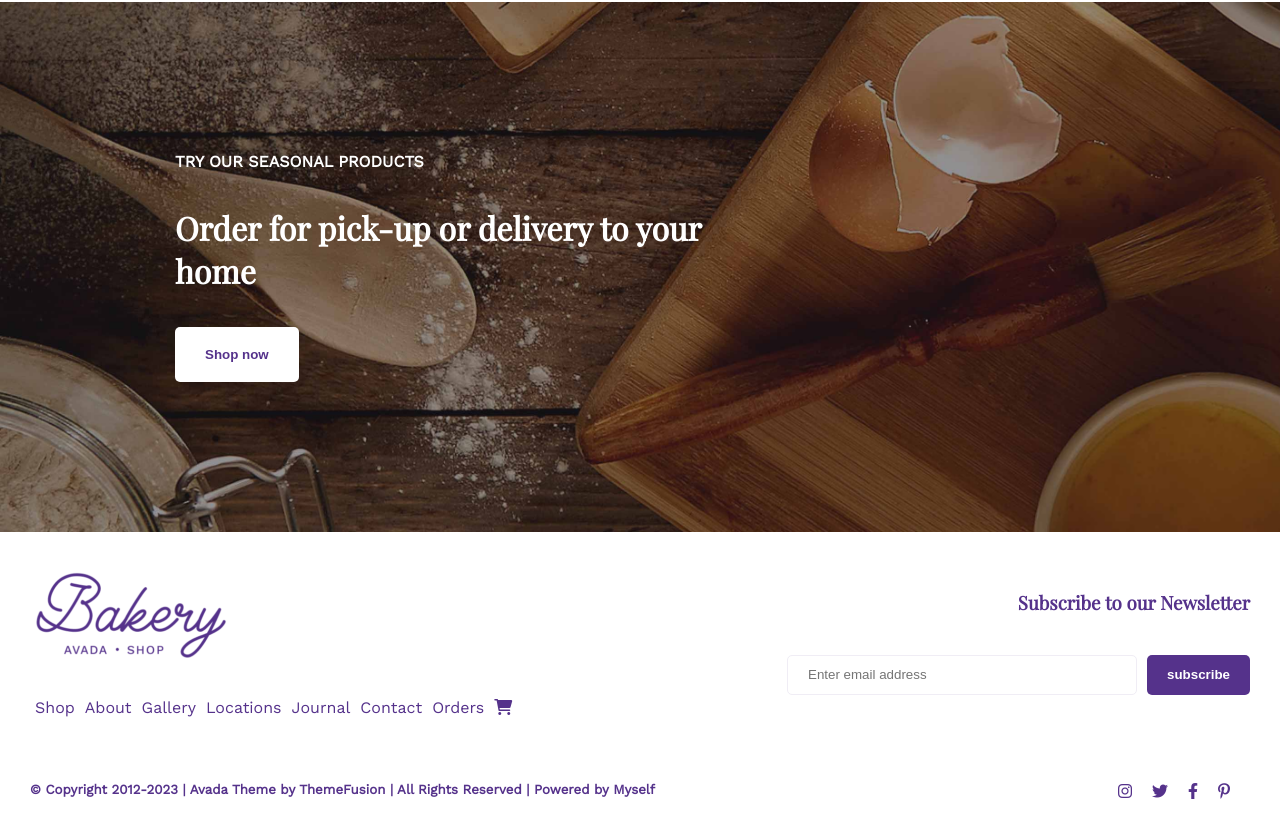
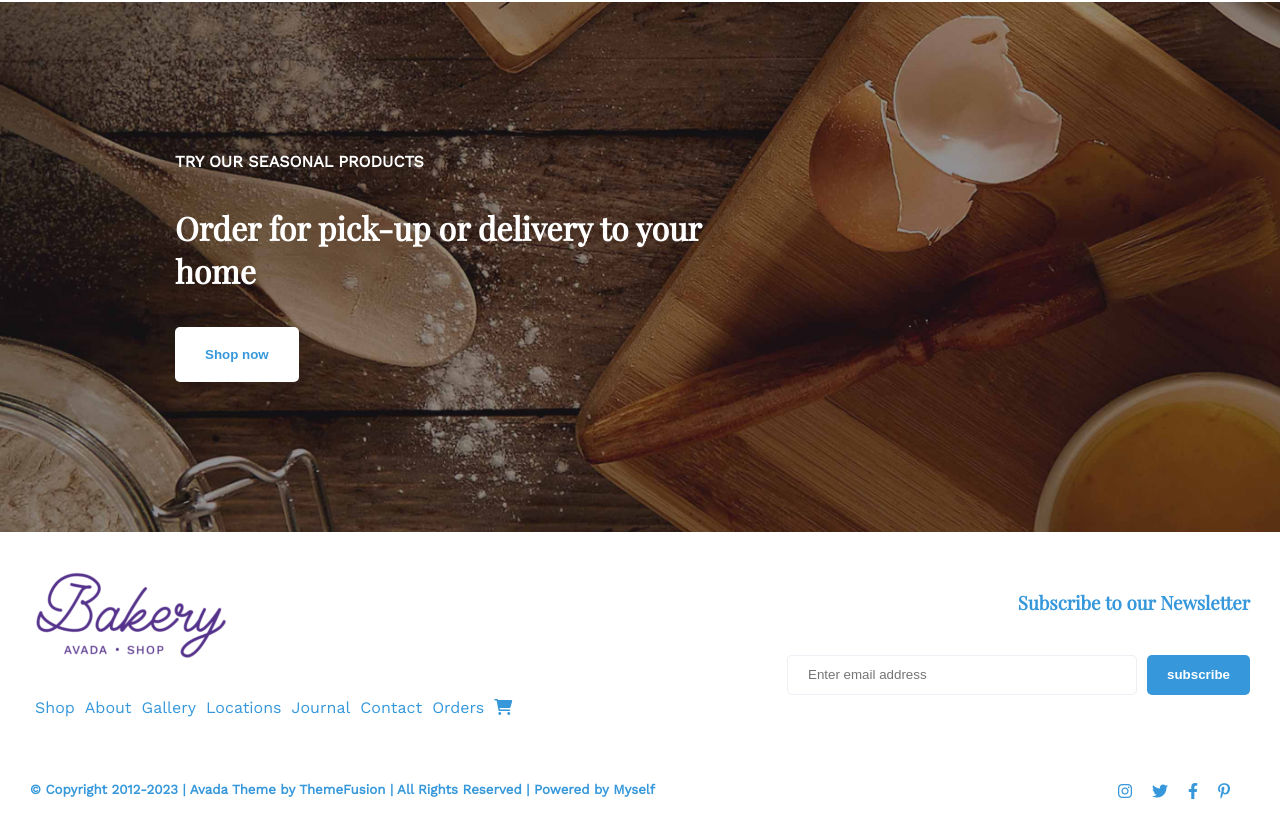
Before and after one commit to EnricoNapolitano/bakery-site, a Vue app: page / in a window 1280 px wide. Shown: the part 7420-8251 px from the top of the page. Built offline with nearby package versions, Linux system fonts and the light colour scheme.

Commit message:
changed color (as required by client!)

```diff
--- a/src/assets/scss/partials/_variables.scss
+++ b/src/assets/scss/partials/_variables.scss
@@ -6,7 +6,7 @@ $violet: #f5e9f3;
 $violet1: #F9F1F2;
 $violet2: #F2EEF4;
 $violet3: #F0EDF5;
-$violet4: #55328B;
+$violet4: #3698db;
 
 /* '1' is for very light */
 $blue1: #f1f9fb;
```
